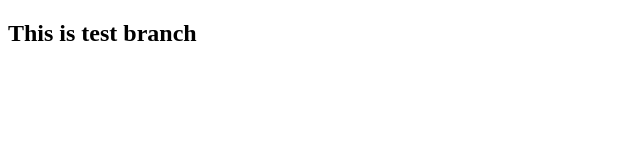
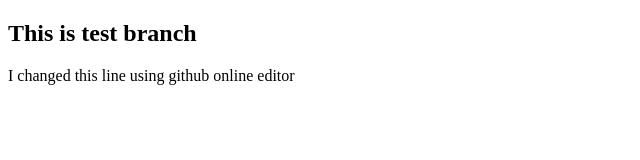
Before and after one commit to Sineth57/GitHub_Test, a plain HTML site: page index.html in a window 1280 px wide. Shown: the whole page, without its empty margins (0-640 px from the left). Drawn offline with Linux system fonts and the light colour scheme.

Commit message:
I changed my index.html using github online code editor

```diff
--- a/index.html
+++ b/index.html
@@ -10,5 +10,7 @@
 
 <h2>This is test branch</h2>
 
+    <p>I changed this line using github online editor</p>
+
 </body>
 </html>
```
